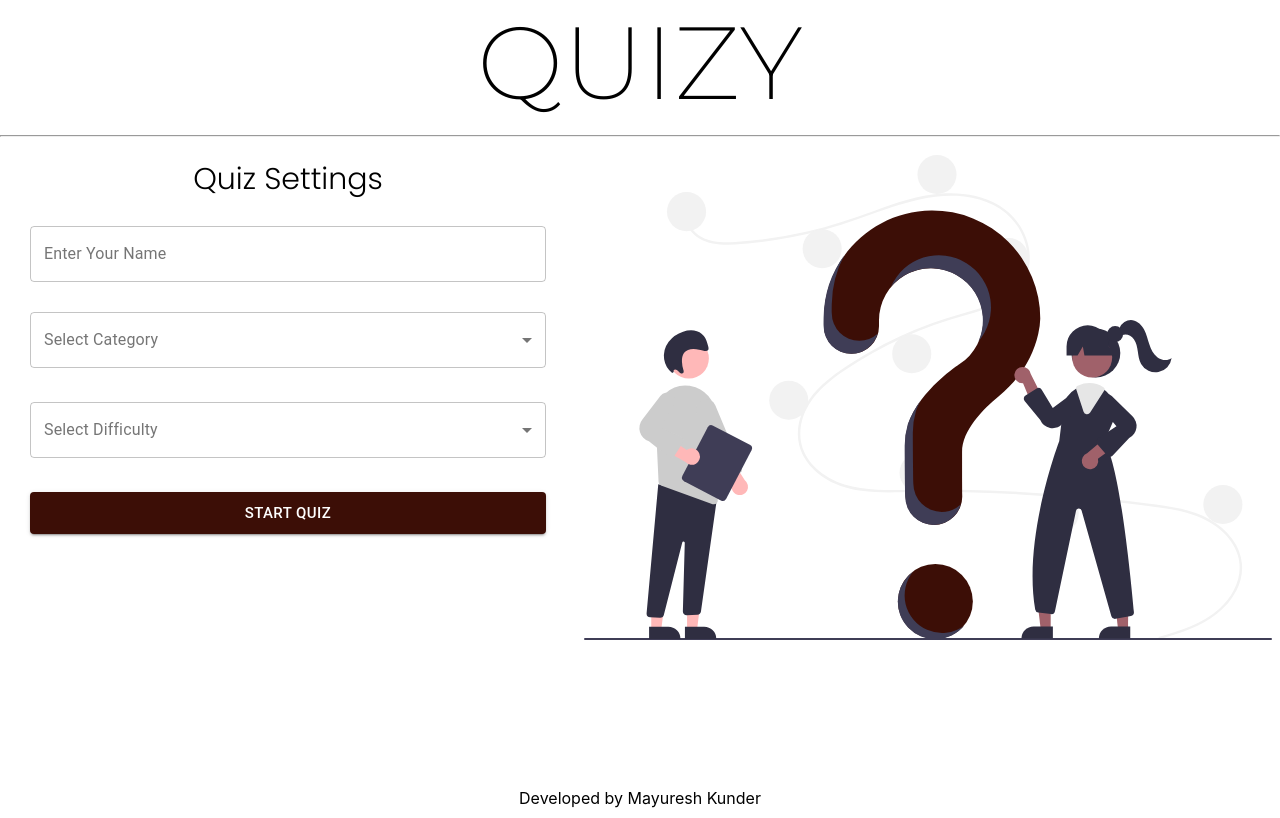
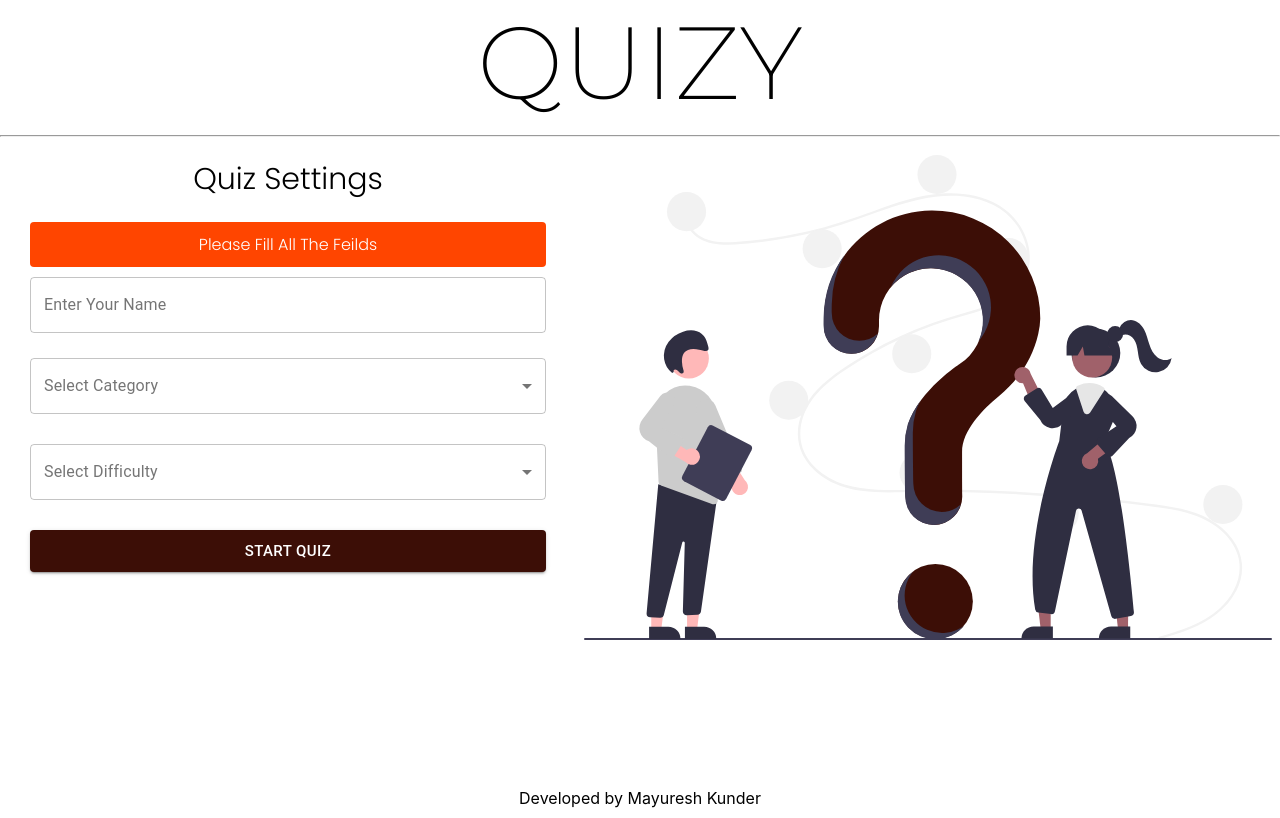
Before and after one commit to mayur249/Quizy, a React (Create React App) app: page / in a window 1280 px wide. Both pictures are taken after a click on the button "START QUIZ". Built offline with nearby package versions, Linux system fonts and the light colour scheme.

Commit message:
Completed the functionality of landing page

```diff
--- /dev/null
+++ b/src/components/ErrorMessage/ErrorMessage.jsx
@@ -0,0 +1,22 @@
+import React from "react";
+
+const ErrorMessage = ({ children }) => {
+  return (
+    <div
+      style={{
+        width: "100%",
+        padding: 10,
+        marginBottom: 10,
+        borderRadius: 4,
+        backgroundColor: "orangered",
+        textAlign: "center",
+        color: "white",
+        textTransform: "capitalize",
+      }}
+    >
+      {children}
+    </div>
+  );
+};
+
+export default ErrorMessage;
--- a/src/components/Home/Home.jsx
+++ b/src/components/Home/Home.jsx
@@ -1,5 +1,7 @@
 import { TextField, MenuItem, Button, makeStyles } from "@material-ui/core";
-import React from "react";
+import React, { useState } from "react";
+import { useHistory } from "react-router";
+import { ErrorMessage } from "..";
 import Categories from "../../Data/Categories";
 import "./Home.css";
 
@@ -17,19 +19,39 @@ const useStyles = makeStyles(() => ({
   },
 }));
 
-const Home = () => {
+const Home = ({ name, setName, fetchQuestions }) => {
   const classes = useStyles();
+
+  const [category, setCategory] = useState("");
+  const [difficulty, setDifficulty] = useState("");
+  const [error, setError] = useState(false);
+
+  const history = useHistory();
+
+  const handleSubmit = (e) => {
+    e.preventDefault();
+
+    if (!category || !difficulty || !name) {
+      setError(true);
+    } else {
+      setError(false);
+      fetchQuestions(category, difficulty);
+      history.push("/quiz");
+    }
+  };
 
   return (
     <div className="content">
       <div className="settings">
         <span style={{ fontSize: 30 }}>Quiz Settings</span>
         <div className="settings__select">
+          {error && <ErrorMessage>Please Fill all the feilds</ErrorMessage>}
           <TextField
             style={{ marginBottom: 25 }}
             label="Enter Your Name"
             variant="outlined"
             className={classes.textField}
+            onChange={(e) => setName(e.target.value)}
           />
           <TextField
             select
@@ -37,6 +59,8 @@ const Home = () => {
             variant="outlined"
             style={{ marginBottom: 30 }}
             className={classes.textField}
+            onChange={(e) => setCategory(e.target.value)}
+            value={category}
           >
             {Categories.map((cat) => (
               <MenuItem key={cat.category} value={cat.value}>
@@ -51,6 +75,8 @@ const Home = () => {
             variant="outlined"
             style={{ marginBottom: 30 }}
             className={classes.textField}
+            onChange={(e) => setDifficulty(e.target.value)}
+            value={difficulty}
           >
             <MenuItem key="Easy" value="easy">
               Easy
@@ -67,6 +93,7 @@ const Home = () => {
             color="primary"
             size="large"
             style={{ backgroundColor: "#3c0e06" }}
+            onClick={handleSubmit}
           >
             Start Quiz
           </Button>
--- a/src/components/index.js
+++ b/src/components/index.js
@@ -3,3 +3,4 @@ export { default as Footer } from "./Footer/Footer";
 export { default as Home } from "./Home/Home";
 export { default as Quiz } from "./Quiz/Quiz";
 export { default as Result } from "./Result/Result";
+export { default as ErrorMessage } from "./ErrorMessage/ErrorMessage";
--- a/src/index.js
+++ b/src/index.js
@@ -4,9 +4,9 @@ import "./index.css";
 import App from "./App";
 
 ReactDOM.render(
-  <React.StrictMode>
+  <>
     <App />
-  </React.StrictMode>,
+  </>,
   document.getElementById("root")
 );
 
```
